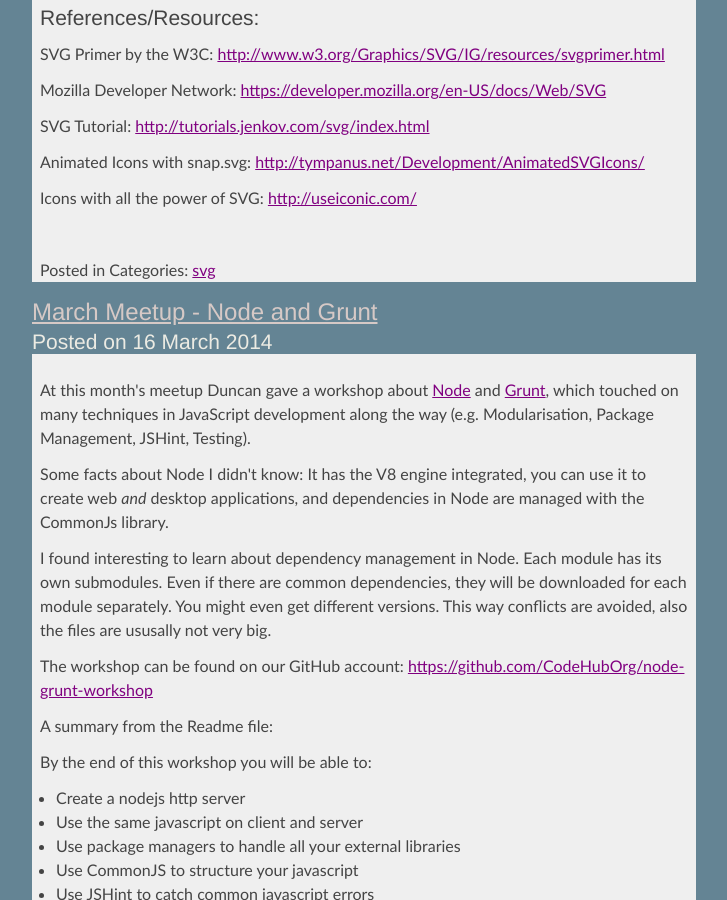
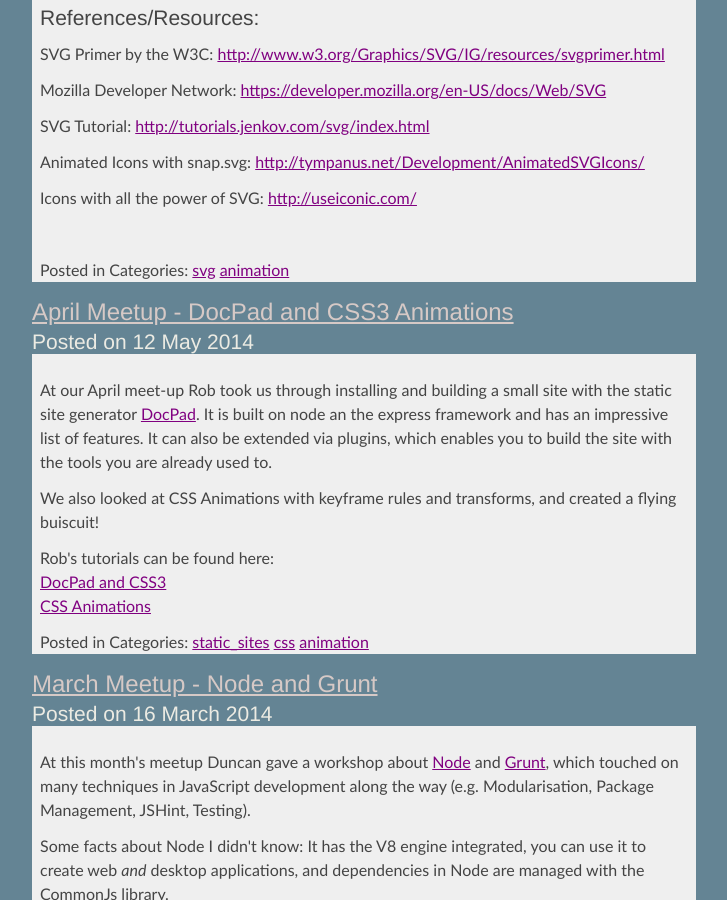
Before and after one commit to CodeHubOrg/codehuborg.github.io, a Jekyll site: the page built from index.html, in a window 1280 px wide and 900 px high, scrolled down 6070 px. Shown: the whole window, without its empty margins (276-1003 px from the left). Built offline with Jekyll 4.4.1, drawn with Linux system fonts in a browser that asks for light colours; some web fonts are replaced.

Commit message:
add post April

```diff
--- /dev/null
+++ b/_posts/2014-05-12-april-meetup-docpad-and-css-animations.md
@@ -0,0 +1,16 @@
+---
+layout: post
+title: April Meetup - DocPad and CSS3 Animations
+categories:
+- static_sites
+- css
+- animation
+---
+
+At our April meet-up Rob took us through installing and building a small site with the static site generator [DocPad](http://docpad.org). It is built on node an the express framework and has an impressive list of features. It can also be extended via plugins, which enables you to build the site with the tools you are already used to.
+
+We also looked at CSS Animations with keyframe rules and transforms, and created a flying buiscuit!
+
+Rob\'s tutorials can be found here: <br />
+[DocPad and CSS3](https://github.com/CodeHubOrg/docpad-css3-workshop) <br />
+[CSS Animations](https://github.com/CodeHubOrg/css-animations) <br />
--- a/_posts/2014-05-13-may-meetup-playing-with-svg.md
+++ b/_posts/2014-05-13-may-meetup-playing-with-svg.md
@@ -3,6 +3,7 @@
 title: May Meetup - Playing with SVG
 categories:
 - svg
+- animation
 ---
 
 With increasing browser support, SVG (Scalable Vector Graphics) is finally becoming a valid option for creating images that can scale without loss across multiple viewport sizes.
```
